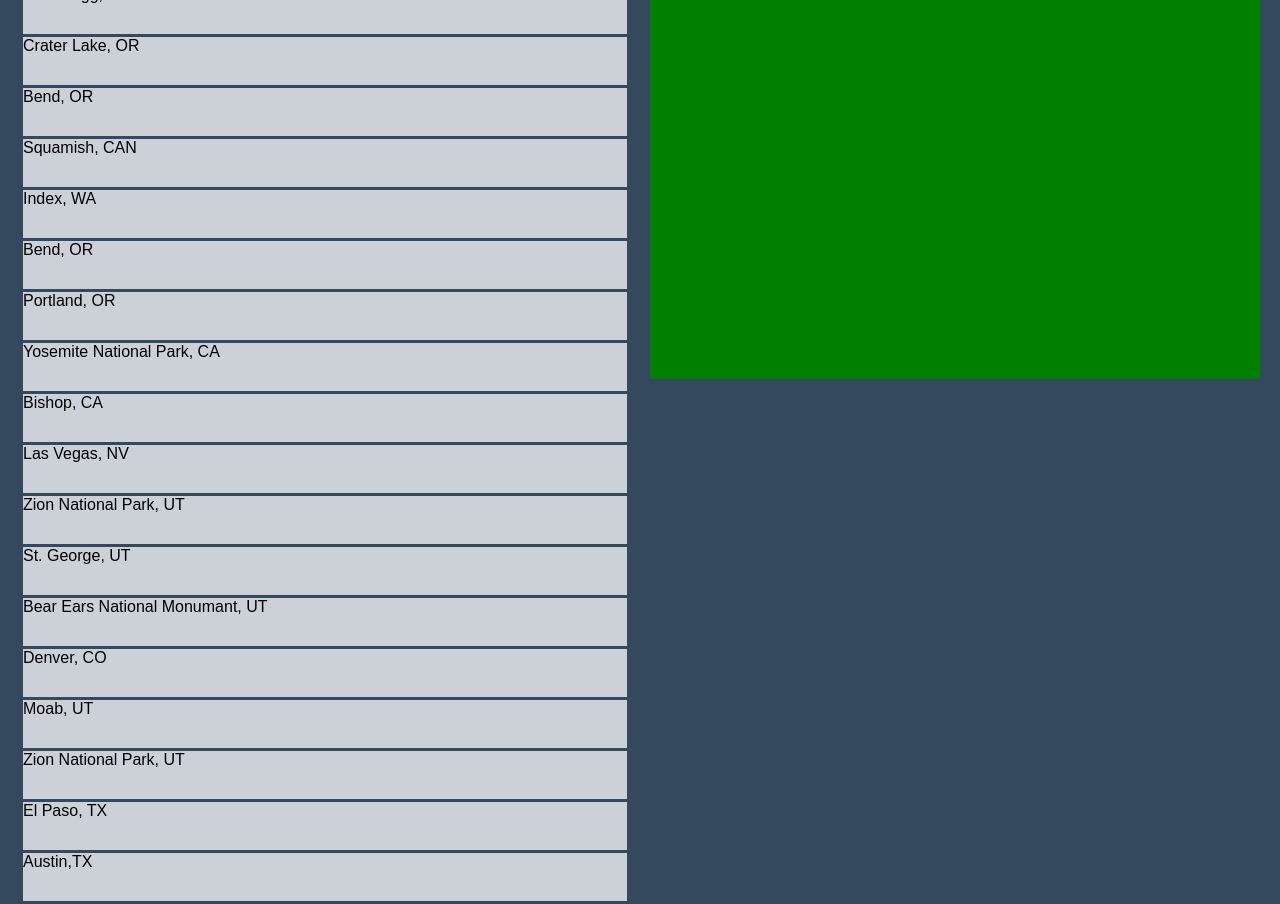
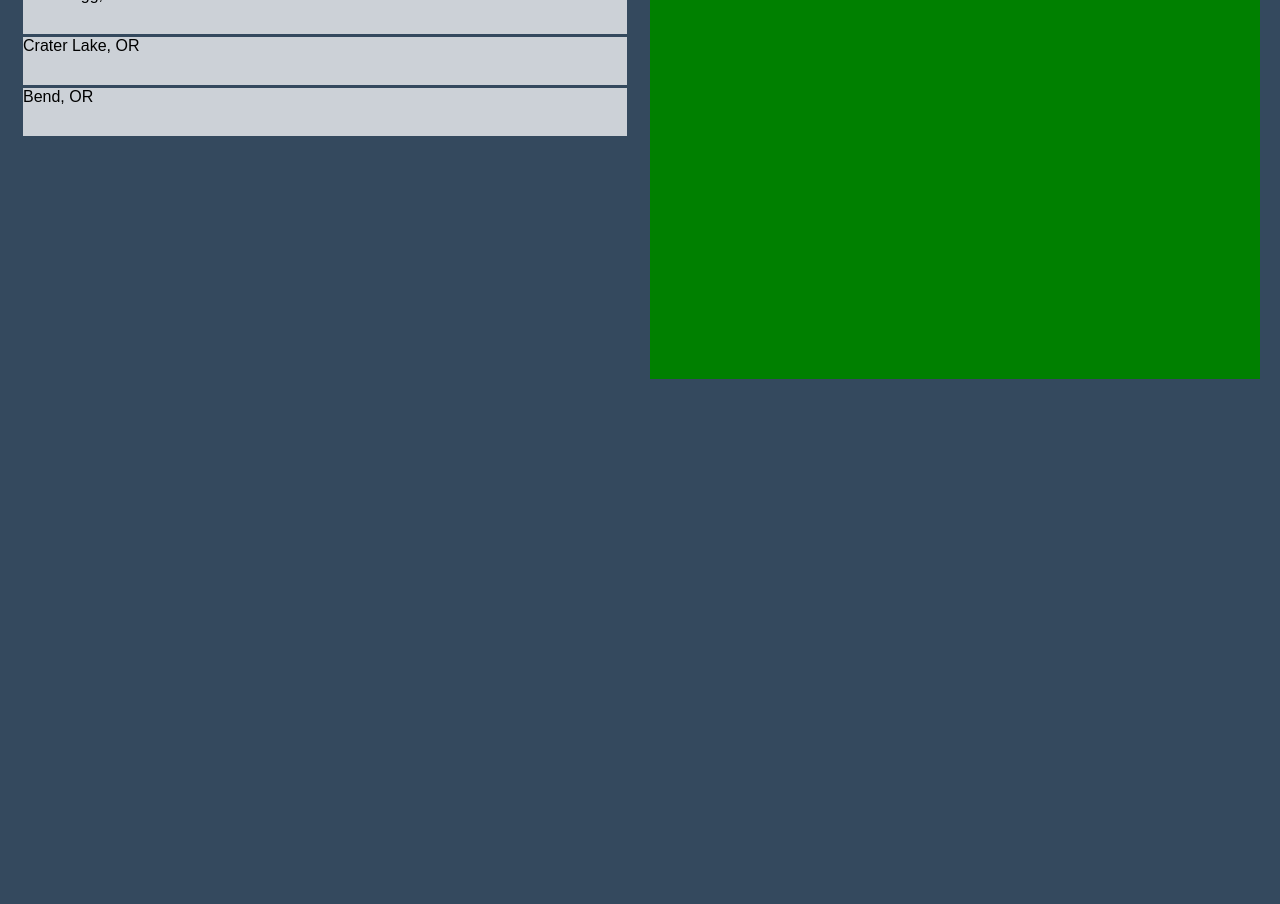
Before and after one commit to TheBrooks/road-trip, a React (Create React App) app: page / in a window 1280 px wide. Shown: the part 400-1304 px from the top of the page. After the commit the page ends 800 px from the top, so only its background shows below. Built offline with nearby package versions, Linux system fonts and the light colour scheme.

Commit message:
replace hard coded list items in html with hard coded array in object's state

```diff
--- a/src/Components/DestinationList/DestinationList.js
+++ b/src/Components/DestinationList/DestinationList.js
@@ -2,32 +2,27 @@ import React from 'react';
 import './DestinationList.css';
 
 export default class DestinationList extends React.Component {
+	constructor(props) {
+		super(props);
+
+		this.state = {
+			destinations: ["Austin, TX",
+	        "El Paso,TX",
+	        "Salt Lake City, UT",
+	        "Yosemite National Park, CA",
+	        "Fort Bragg, CA",
+	        "Crater Lake, OR",
+	        "Bend, OR",]
+		};
+	}
+
 	render() {
+		const destinationsListItems = this.state.destinations.map((dest) => <li>{dest}</li>);
+
 		return (
 			<div className="DestinationList">
 	      <ul>
-	        <li>Austin, TX</li>
-	        <li>El Paso,TX</li>
-	        <li>Salt Lake City, UT</li>
-	        <li>Yosemite National Park, CA</li>
-	        <li>Fort Bragg, CA</li>
-	        <li>Crater Lake, OR</li>
-	        <li>Bend, OR</li>
-	        <li>Squamish, CAN</li>
-	        <li>Index, WA</li>
-	        <li>Bend, OR</li>
-	        <li>Portland, OR</li>
-	        <li>Yosemite National Park, CA</li>
-	        <li>Bishop, CA</li>
-	        <li>Las Vegas, NV</li>
-	        <li>Zion National Park, UT</li>
-	        <li>St. George, UT</li>
-	        <li>Bear Ears National Monumant, UT</li>
-	        <li>Denver, CO</li>
-	        <li>Moab, UT</li>
-	        <li>Zion National Park, UT</li>
-	        <li>El Paso, TX</li>
-	        <li>Austin,TX</li>
+	      	{destinationsListItems}
 	      </ul>
 	    </div>
 		);
```
